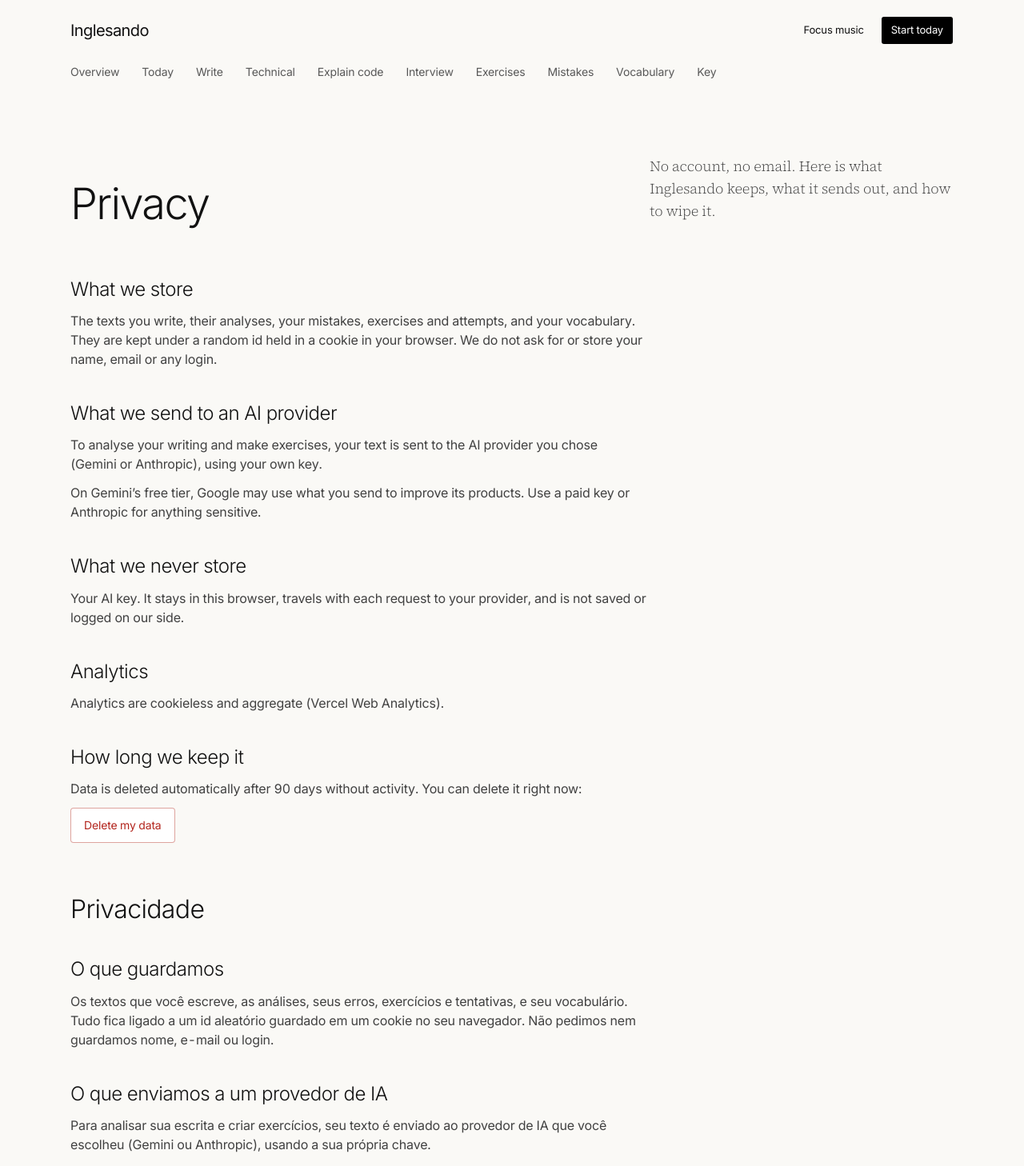
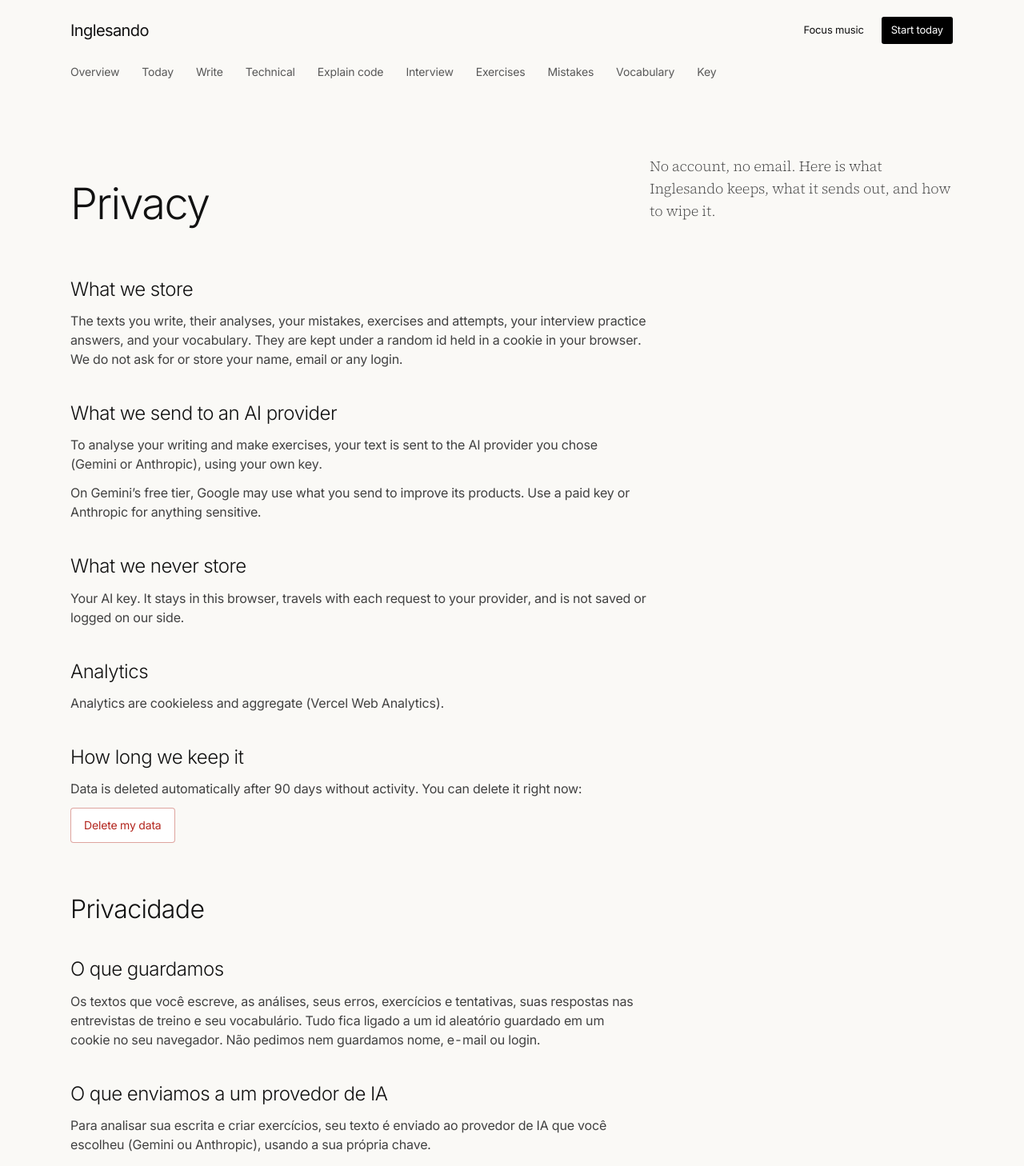
Before and after one commit to levyrodrigues23/grifando, a Next.js app: page /privacy in a window 1280 px wide. Shown: the top 1458 px of the page at 80% size. Built offline with nearby package versions, Linux system fonts and the light colour scheme.

Commit message:
docs(privacy): list interview answers among stored data
Co-Authored-By: Claude Opus 5.5 <noreply@anthropic.com>

```diff
--- a/src/app/privacy/page.tsx
+++ b/src/app/privacy/page.tsx
@@ -28,8 +28,8 @@ export default function PrivacyPage() {
         <div className="max-w-[720px] space-y-10">
           <Block id="stored-en" title="What we store">
             <p>
-              The texts you write, their analyses, your mistakes, exercises and attempts, and your
-              vocabulary. They are kept under a random id held in a cookie in your browser. We do
+              The texts you write, their analyses, your mistakes, exercises and attempts, your
+              interview practice answers, and your vocabulary. They are kept under a random id held in a cookie in your browser. We do
               not ask for or store your name, email or any login.
             </p>
           </Block>
@@ -65,8 +65,8 @@ export default function PrivacyPage() {
           <h2 className="text-heading">Privacidade</h2>
           <Block id="stored-pt" title="O que guardamos">
             <p>
-              Os textos que você escreve, as análises, seus erros, exercícios e tentativas, e seu
-              vocabulário. Tudo fica ligado a um id aleatório guardado em um cookie no seu navegador.
+              Os textos que você escreve, as análises, seus erros, exercícios e tentativas, suas
+              respostas nas entrevistas de treino e seu vocabulário. Tudo fica ligado a um id aleatório guardado em um cookie no seu navegador.
               Não pedimos nem guardamos nome, e-mail ou login.
             </p>
           </Block>
```
